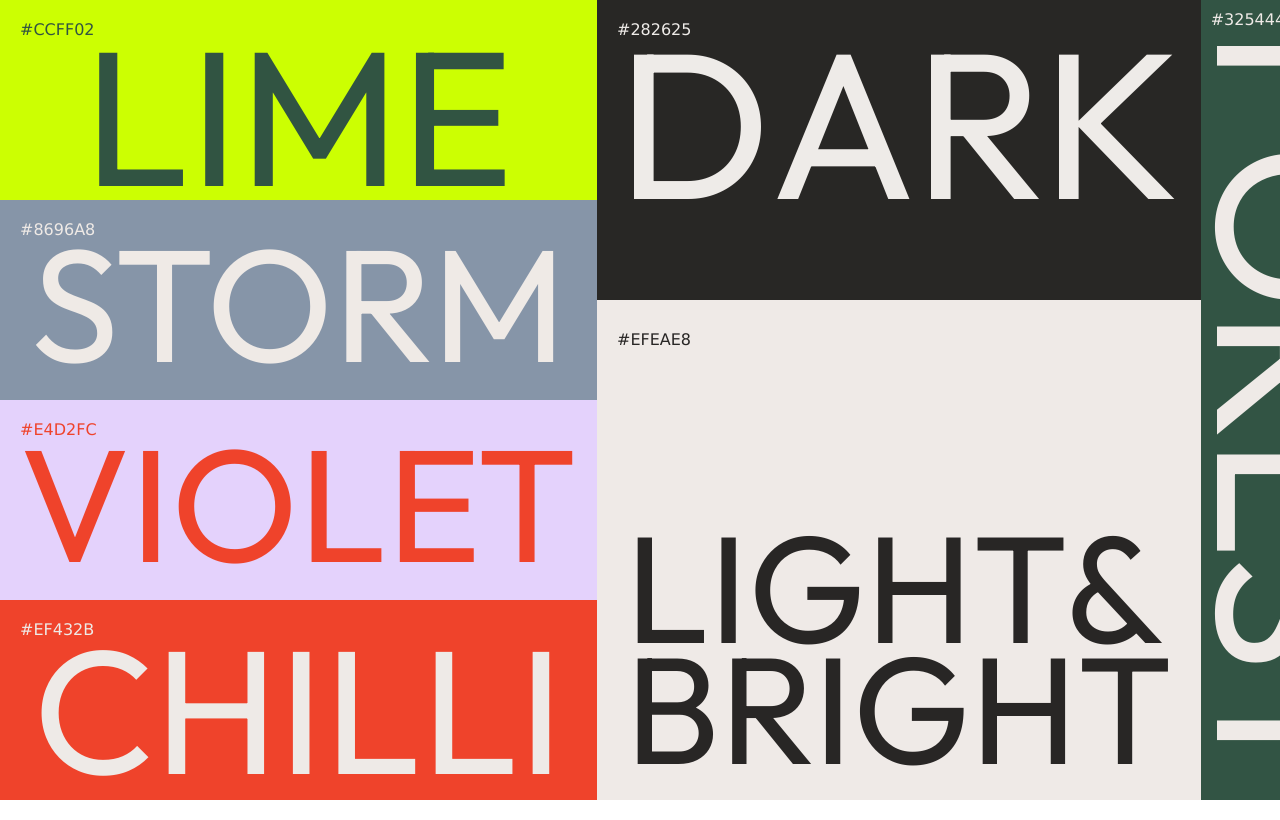
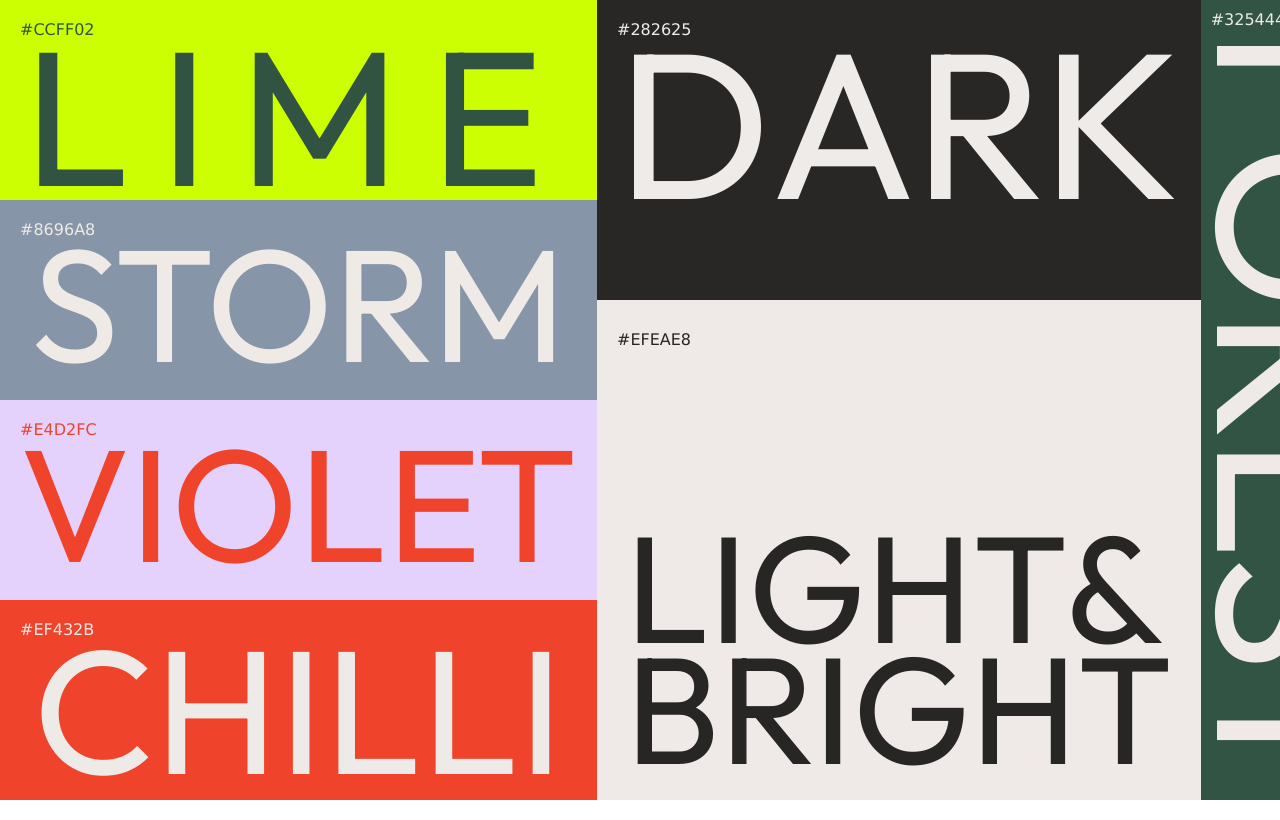
Before and after one commit to sergiovalma/2DG_p7, a plain HTML site: page index.html in a window 1280 px wide. Shown: the top 820 px of the page. Drawn offline with Linux system fonts and the light colour scheme.

Commit message:
Correct HTML and CSS syntax errors
Fixed missing semicolons and added letter-spacing to lime h1.

```diff
--- a/index.html
+++ b/index.html
@@ -66,7 +66,8 @@
         }
 
         .lime h1 {
-            font-size: 12em
+            font-size: 12em;
+            letter-spacing: 30px;
             }
 
         .storm {
```
